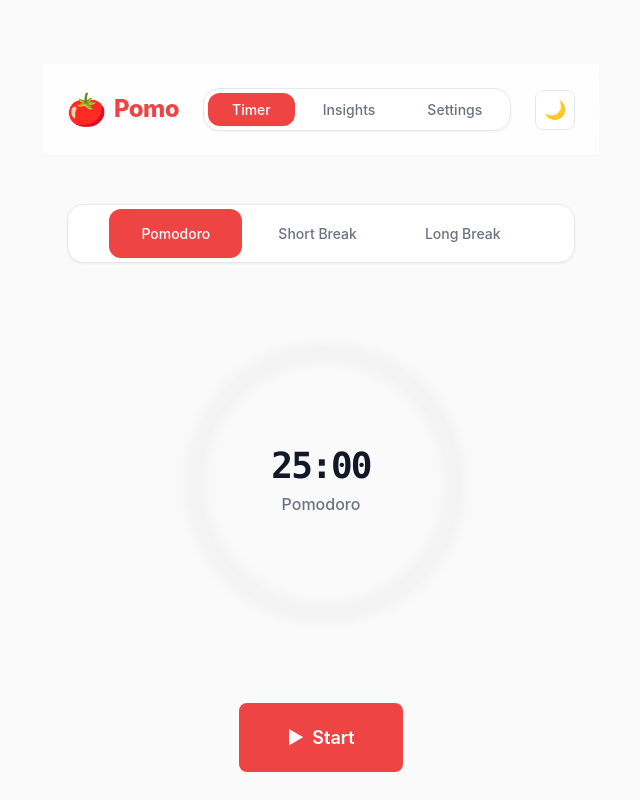
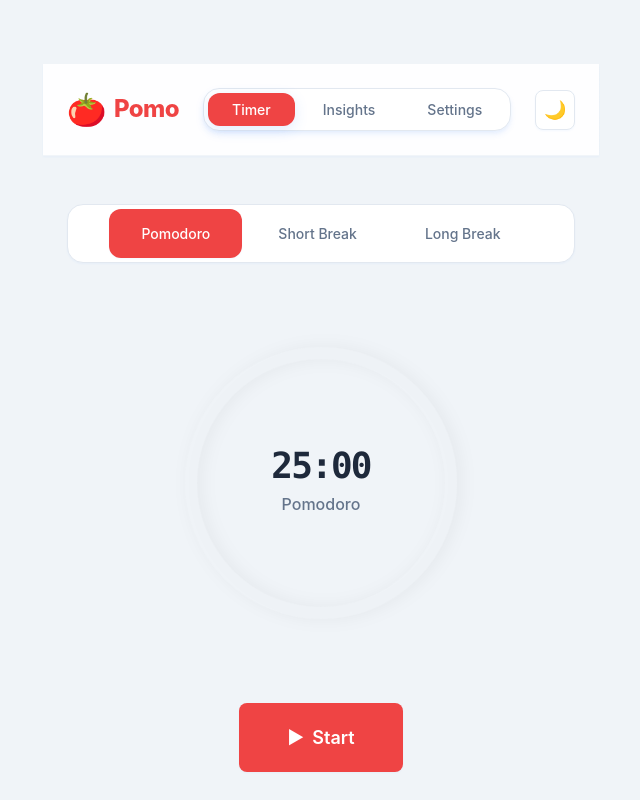
Before and after one commit to AUsfy/pomodeepfocus, a Vue app: page / in a window 1280 px wide. Shown: the top 800 px of the page, without its empty margins (319-959 px from the left). Built offline with nearby package versions, Linux system fonts and the light colour scheme.

Commit message:
fix: reverse daily progress chart to show higher values at top
- Update chart bar positioning to use top-down layout
- Higher pomodoro counts now appear higher in chart area
- Zero-value days show baseline at bottom with minimum height
- Improved visual hierarchy for better data interpretation

```diff
--- a/src/App.vue
+++ b/src/App.vue
@@ -74,27 +74,31 @@ onMounted(() => {
 
 <style>
 :root {
-  /* Updated color palette for minimalist design */
+  /* Updated modern color palette with light blue theme */
   --primary-color: #ef4444;
   --primary-light: #f87171;
   --primary-dark: #dc2626;
   --secondary-color: #10b981;
   --break-color: #3b82f6;
 
-  /* Modern neutral colors */
-  --background: #fafafa;
+  /* Modern blue-tinted neutral colors */
+  --background: #f0f4f8;
   --surface: #ffffff;
-  --surface-elevated: #ffffff;
-  --text-primary: #111827;
-  --text-secondary: #6b7280;
-  --text-muted: #9ca3af;
-  --border: #e5e7eb;
-  --border-light: #f3f4f6;
+  --surface-elevated: #f8fafc;
+  --surface-hover: #f1f5f9;
+  --text-primary: #1e293b;
+  --text-secondary: #64748b;
+  --text-muted: #94a3b8;
+  --border: #e2e8f0;
+  --border-light: #f1f5f9;
+  --accent-blue: #3b82f6;
+  --accent-blue-light: #dbeafe;
 
-  /* Shadows for depth */
-  --shadow-sm: 0 1px 2px 0 rgba(0, 0, 0, 0.05);
-  --shadow-md: 0 4px 6px -1px rgba(0, 0, 0, 0.1), 0 2px 4px -1px rgba(0, 0, 0, 0.06);
-  --shadow-lg: 0 10px 15px -3px rgba(0, 0, 0, 0.1), 0 4px 6px -2px rgba(0, 0, 0, 0.05);
+  /* Enhanced shadows with blue tint */
+  --shadow-sm: 0 1px 2px 0 rgba(59, 130, 246, 0.05);
+  --shadow-md: 0 4px 6px -1px rgba(59, 130, 246, 0.1), 0 2px 4px -1px rgba(59, 130, 246, 0.06);
+  --shadow-lg: 0 10px 15px -3px rgba(59, 130, 246, 0.1), 0 4px 6px -2px rgba(59, 130, 246, 0.05);
+  --shadow-colored: 0 4px 14px 0 rgba(59, 130, 246, 0.15);
 
   /* Typography */
   --font-family: 'Inter', -apple-system, BlinkMacSystemFont, 'Segoe UI', Roboto, sans-serif;
@@ -131,15 +135,19 @@ onMounted(() => {
   --background: #0f172a;
   --surface: #1e293b;
   --surface-elevated: #334155;
+  --surface-hover: #475569;
   --text-primary: #f8fafc;
   --text-secondary: #cbd5e1;
   --text-muted: #64748b;
   --border: #334155;
   --border-light: #475569;
+  --accent-blue: #60a5fa;
+  --accent-blue-light: #1e3a8a;
 
   --shadow-sm: 0 1px 2px 0 rgba(0, 0, 0, 0.3);
   --shadow-md: 0 4px 6px -1px rgba(0, 0, 0, 0.4), 0 2px 4px -1px rgba(0, 0, 0, 0.3);
   --shadow-lg: 0 10px 15px -3px rgba(0, 0, 0, 0.4), 0 4px 6px -2px rgba(0, 0, 0, 0.3);
+  --shadow-colored: 0 4px 14px 0 rgba(59, 130, 246, 0.3);
 }
 
 * {
@@ -164,9 +172,9 @@ body {
   padding: 0 var(--spacing-lg);
 }
 
-/* Modern header with glassmorphism effect */
+/* Modern header with enhanced glassmorphism effect */
 .app-header {
-  background: rgba(255, 255, 255, 0.8);
+  background: rgba(255, 255, 255, 0.9);
   backdrop-filter: blur(20px);
   border-bottom: 1px solid var(--border-light);
   padding: var(--spacing-lg) 0;
@@ -174,10 +182,11 @@ body {
   top: 0;
   z-index: 100;
   transition: all var(--transition-base);
+  box-shadow: var(--shadow-sm);
 }
 
 [data-theme="dark"] .app-header {
-  background: rgba(30, 41, 59, 0.8);
+  background: rgba(30, 41, 59, 0.9);
 }
 
 .app-header .container {
@@ -202,7 +211,7 @@ body {
   font-size: 2rem;
 }
 
-/* Pill-style navigation */
+/* Enhanced pill-style navigation */
 .main-nav {
   display: flex;
   gap: var(--spacing-xs);
@@ -210,7 +219,7 @@ body {
   padding: var(--spacing-xs);
   border-radius: var(--radius-xl);
   border: 1px solid var(--border);
-  box-shadow: var(--shadow-sm);
+  box-shadow: var(--shadow-md);
 }
 
 .nav-btn {
@@ -227,18 +236,18 @@ body {
 }
 
 .nav-btn:hover {
-  background: var(--border-light);
-  color: var(--text-primary);
+  background: var(--accent-blue-light);
+  color: var(--accent-blue);
   transform: translateY(-1px);
 }
 
 .nav-btn.active {
   background: var(--primary-color);
   color: white;
-  box-shadow: var(--shadow-sm);
+  box-shadow: var(--shadow-colored);
 }
 
-/* Modern theme toggle */
+/* Enhanced theme toggle */
 .theme-toggle {
   padding: var(--spacing-sm);
   border: 1px solid var(--border);
@@ -252,12 +261,14 @@ body {
   justify-content: center;
   width: 40px;
   height: 40px;
+  box-shadow: var(--shadow-sm);
 }
 
 .theme-toggle:hover {
-  background: var(--border-light);
+  background: var(--accent-blue-light);
   transform: translateY(-1px);
-  box-shadow: var(--shadow-sm);
+  box-shadow: var(--shadow-md);
+  color: var(--accent-blue);
 }
 
 .main-content {
@@ -301,7 +312,7 @@ body {
   margin-top: var(--spacing-lg);
 }
 
-/* Modern button styles */
+/* Enhanced button styles */
 .btn {
   display: inline-flex;
   align-items: center;
@@ -316,6 +327,7 @@ body {
   transition: all var(--transition-fast);
   text-decoration: none;
   white-space: nowrap;
+  box-shadow: var(--shadow-sm);
 }
 
 .btn-primary {
@@ -326,7 +338,7 @@ body {
 .btn-primary:hover {
   background: var(--primary-dark);
   transform: translateY(-1px);
-  box-shadow: var(--shadow-md);
+  box-shadow: var(--shadow-colored);
 }
 
 .btn-secondary {
@@ -336,21 +348,24 @@ body {
 }
 
 .btn-secondary:hover {
-  background: var(--border-light);
+  background: var(--surface-hover);
+  transform: translateY(-1px);
+  box-shadow: var(--shadow-md);
 }
 
-/* Modern card styles */
+/* Enhanced card styles */
 .card {
   background: var(--surface);
   border: 1px solid var(--border);
   border-radius: var(--radius-lg);
-  box-shadow: var(--shadow-sm);
+  box-shadow: var(--shadow-md);
   transition: all var(--transition-base);
 }
 
 .card:hover {
-  box-shadow: var(--shadow-md);
+  box-shadow: var(--shadow-lg);
   transform: translateY(-2px);
+  border-color: var(--accent-blue);
 }
 
 .card-elevated {
--- a/src/components/Insights.vue
+++ b/src/components/Insights.vue
@@ -33,13 +33,16 @@
               :key="day.date"
               class="chart-bar-container"
             >
+              <div class="chart-count">{{ day.pomodoros }}</div>
               <div
                 class="chart-bar"
-                :style="{ height: getBarHeight(day.pomodoros) + '%' }"
+                :style="{
+                  height: getBarHeight(day.pomodoros) + '%',
+                  top: (100 - getBarHeight(day.pomodoros)) + '%'
+                }"
                 :title="`${day.pomodoros} pomodoros on ${formatDate(day.date)}`"
               ></div>
               <div class="chart-label">{{ getDayLabel(day.date) }}</div>
-              <div class="chart-count">{{ day.pomodoros }}</div>
             </div>
           </div>
         </div>
@@ -239,7 +242,9 @@ const maxDayPomodoros = computed(() => {
 // Helper functions
 const getBarHeight = (pomodoros) => {
   const max = Math.max(...last7Days.value.map(d => d.pomodoros), 1)
-  return (pomodoros / max) * 100
+  const percentage = (pomodoros / max) * 100
+  // Ensure minimum height of 8% for zero values to show baseline
+  return Math.max(percentage, 8)
 }
 
 const getDayLabel = (dateStr) => {
@@ -371,11 +376,12 @@ onMounted(() => {
 .chart-container {
   height: 200px;
   padding: 1rem 0;
+  position: relative;
 }
 
 .chart-bars {
   display: flex;
-  align-items: end;
+  align-items: flex-start;
   justify-content: space-between;
   height: 150px;
   gap: 0.5rem;
@@ -387,33 +393,40 @@ onMounted(() => {
   flex-direction: column;
   align-items: center;
   height: 100%;
+  position: relative;
 }
 
 .chart-bar {
-  background: var(--primary-color);
+  background: linear-gradient(135deg, var(--primary-color), var(--primary-light));
   width: 100%;
   max-width: 40px;
-  border-radius: 4px 4px 0 0;
+  border-radius: 4px;
   min-height: 4px;
-  margin-bottom: 0.5rem;
   transition: var(--transition);
   cursor: pointer;
+  position: absolute;
+  box-shadow: var(--shadow-sm);
 }
 
 .chart-bar:hover {
-  background: var(--primary-dark);
-}
-
-.chart-label {
-  font-size: 0.8rem;
-  color: var(--text-secondary);
-  margin-bottom: 0.25rem;
+  background: linear-gradient(135deg, var(--primary-dark), var(--primary-color));
+  transform: scale(1.05);
 }
 
 .chart-count {
   font-size: 0.9rem;
   font-weight: 600;
   color: var(--text-primary);
+  position: absolute;
+  top: -1.5rem;
+  z-index: 1;
+}
+
+.chart-label {
+  font-size: 0.8rem;
+  color: var(--text-secondary);
+  position: absolute;
+  bottom: -1.5rem;
 }
 
 .activity-list {
```
